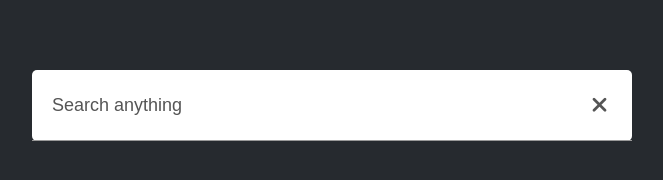
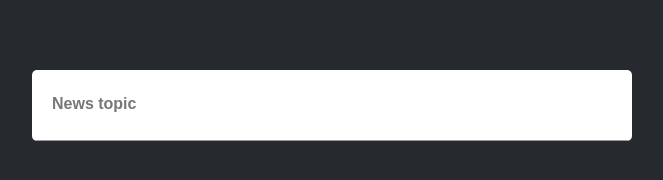
Before and after one commit to lytvynda/reactive-ty, an Angular app: page / in a window 1280 px wide. Shown: the part 130-310 px from the top of the page, without its empty margins (308-971 px from the left). Built offline with nearby package versions, Linux system fonts and the light colour scheme.

Commit message:
Add floating label and clear button

```diff
--- a/src/app/app.component.html
+++ b/src/app/app.component.html
@@ -1,14 +1,13 @@
-<div [ngClass]="'search-box'">
-
-  <div [ngClass]="'row'">
-    <input  #inputBox type="text" placeholder="Search anything" autocomplete="off">
-    <button #clearBtn (click)="clearInput($event)"><i [ngClass]="['fa-solid', 'fa-close']"></i></button>
+<form action="#" method="GET" class="search-form">
+  <div class="row">
+    <input  id="search" class="search-input" #inputBox type="search" placeholder="News topic" autocomplete="off">
+    <label for="search" class="screen-reader-text">News topic</label>
+    <button class="clear-button" #clearBtn><i [ngClass]="['fa-solid', 'fa-close']"></i></button>
   </div>
 
-  <div [ngClass]="'result-box'">
+  <div class="result-box">
     <ul>
       <li *ngFor="let suggestion of result$ | async">{{ suggestion }}</li>
     </ul>
   </div>
-
-</div>
+</form>
--- a/src/app/app.component.scss
+++ b/src/app/app.component.scss
@@ -1,47 +1,87 @@
-.search-box {
+::placeholder {
+  color: transparent;
+}
+
+.search-form {
+  --clearButtonWidth: 50px;
+  --inputHeight: 50px;
+
   width: 600px;
+  overflow: hidden;
+  position: relative;
   background: white;
   margin: 200px auto 0;
   border-radius: 5px;
-}
 
   .row {
     display: flex;
     align-items: center;
     padding: 10px 20px;
+
+    .screen-reader-text {
+      position: absolute;
+      top: calc(var(--inputHeight) / 2);
+      left: 20px;
+      color: #777;
+      pointer-events: none;
+      transform-origin: left center;
+      transition: transform 0.25s;
+      font-weight: bold;
     }
 
-input {
+    .search-input:focus + .screen-reader-text,
+    .search-input:not(:placeholder-shown) + .screen-reader-text {
+      transform: translateY(-135%) scale(0.75);
+      color: #333;
+    }
+
+    .search-input {
       flex: 1;
-  height: 50px;
+      height: var(--inputHeight);
+      width: 100%;
       background: transparent;
+      padding-right: calc(var(--clearButtonWidth) - 0.5rem);
       border: 0;
       outline: 0;
       font-size: 18px;
       color: #333;
     }
 
-button {
-  background: transparent;
-  border: 0;
-  outline: 0;
+    .search-input:not(:placeholder-shown) ~ .clear-button {
+      transform: translateX(calc(-1 * var(--clearButtonWidth) - 10px));
     }
 
-button .fa-solid {
+    .clear-button {
+      position: absolute;
+      padding: 0.5rem;
+      left: 100%;
+      width: var(--clearButtonWidth);
+      transition: all 0.3s ease-in-out;
+      border: 0;
+      background: transparent;
+    }
+
+    .clear-button .fa-solid {
       width: 25px;
       color: #555;
       font-size: 22px;
       cursor: pointer;
+      transition: transform 0.3s;
     }
 
-::placeholder {
-  color: #555;
+    .clear-button .fa-solid:hover {
+      transition-delay: .1s;
+      -ms-transform: scale(1.5);
+      -webkit-transform: scale(1.5);
+      transform: scale(1.5);
+    }
+  }
 }
 
-/* .result-box {
-  max-height: 300px;
+.result-box {
+  max-height: 40vh;
   overflow-y: scroll;
-} */
+}
 
 .result-box ul {
   border-top: 1px solid #999;
@@ -57,8 +97,17 @@ button .fa-solid {
   border-radius: 3px;
   padding: 15px 10px;
   cursor: pointer;
+  white-space: nowrap;
+  overflow: hidden;
+  text-overflow: ellipsis;
 }
 
 .result-box ul li:hover {
   background: #e9f3ff;
 }
+
+@media (max-width: 700px) {
+  .search-box {
+    width: 80%;
+  }
+}
--- a/src/app/app.component.ts
+++ b/src/app/app.component.ts
@@ -16,6 +16,9 @@ import {
     scan,
     merge,
     Observable,
+    tap,
+    filter,
+    delay,
 } from "rxjs";
 
 @Component({
@@ -34,30 +37,37 @@ export class AppComponent implements AfterViewInit, OnDestroy {
     clearBtnClicks$: Subject<MouseEvent> = new Subject<MouseEvent>();
     private destroySignals$: ReplaySubject<null> = new ReplaySubject<null>();
 
+    clearInputSignals$ = this.clearBtnClicks$.pipe(
+        tap(() => {
+            if (this.inputRef === undefined) return;
+            this.inputRef.nativeElement.value = "";
+        })
+    );
+
+    backspaces$: Observable<Array<string>> = this.inputChanges$.pipe(
+        filter((event: KeyboardEvent) => event.key === "Backspace"),
+        map(() => [])
+    );
+
+    refreshSuggestionsSignals$: Observable<Array<string>> = merge(
+        this.clearInputSignals$,
+        this.backspaces$
+    ).pipe(map(() => []));
+
     suggestions$: Observable<Array<string>> = this.inputChanges$.pipe(
-        debounceTime(300),
+        debounceTime(200),
         map((event: KeyboardEvent) =>
             (event.target as HTMLInputElement).value.trim()
         ),
         distinctUntilChanged(),
-        scan((acc: string[], curr: string) => (acc.push(curr), acc), []) // Take until click request to cancle
-    );
-
-    clearSuggestions$$: Observable<Array<string>> = this.clearBtnClicks$.pipe(
-        map(() => [])
+        scan((acc: string[], curr: string) => (acc.push(curr), acc), []), // Take until click request to cancel
+        delay(1000)
     );
 
     result$: Observable<string[]> = merge(
-        this.clearSuggestions$$,
+        this.refreshSuggestionsSignals$,
         this.suggestions$
     );
-
-    clearInput = (event: Event) => {
-        event.preventDefault();
-        if (this.inputRef === undefined) return;
-
-        this.inputRef.nativeElement.value = "";
-    };
 
     ngAfterViewInit(): void {
         if (this.inputRef !== undefined) {
```
Lines whose indentation alone changed are shown as unchanged.
